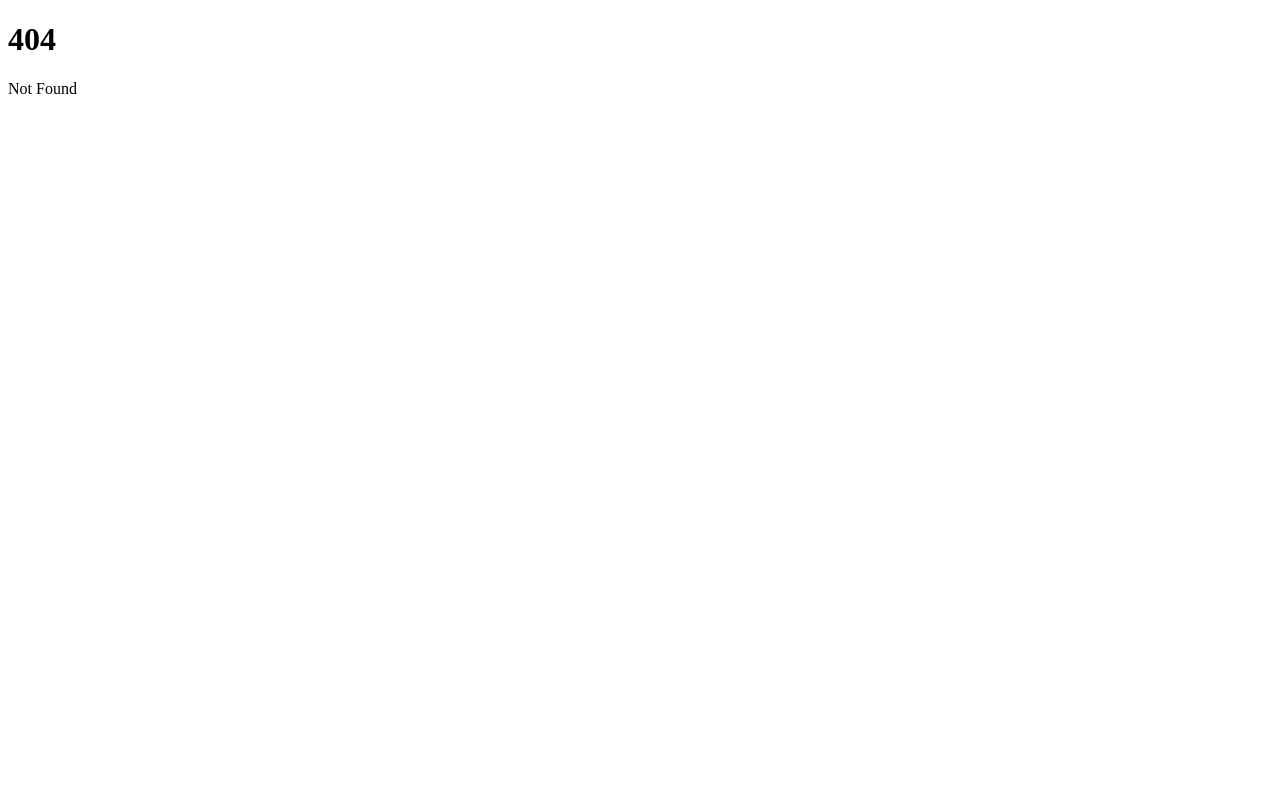
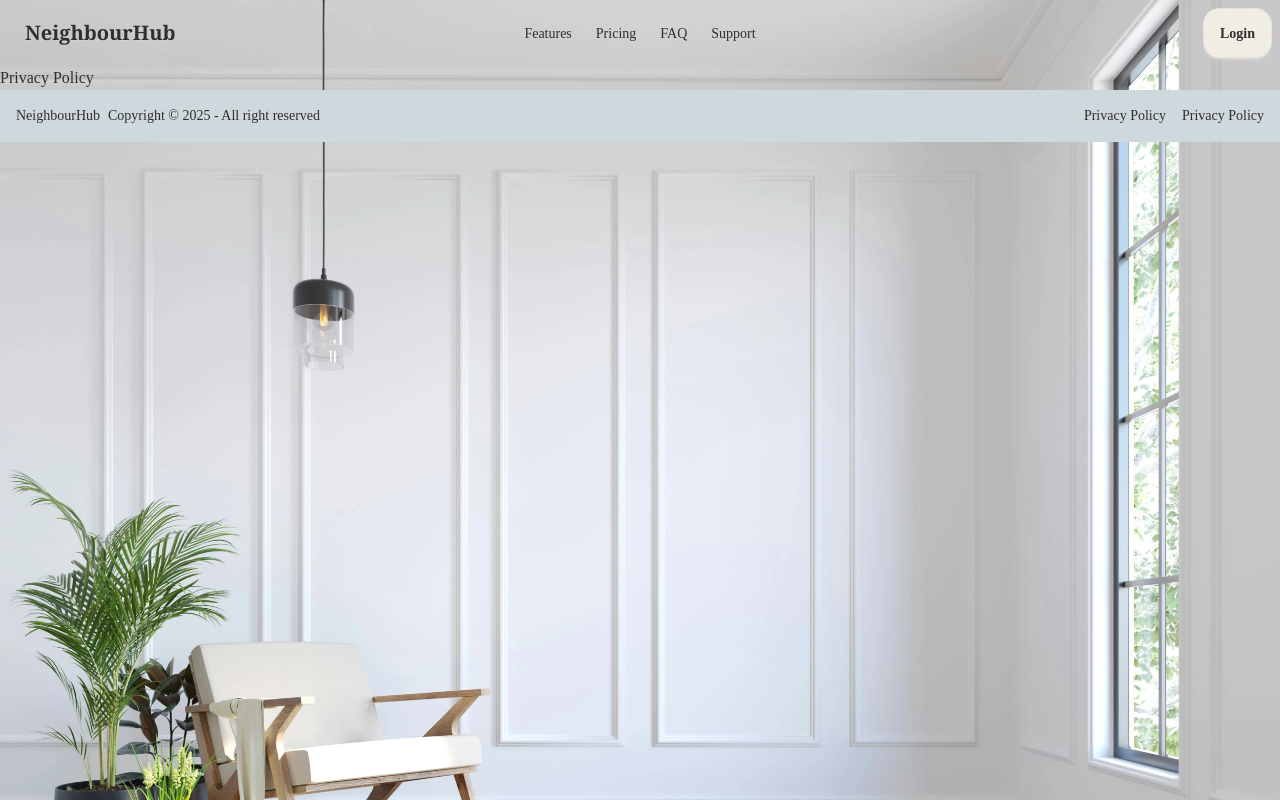
Before and after one commit to cntrvsy/NeighbourHubSB, a SvelteKit app: page /privacy-policy in a window 1280 px wide. Before the commit this address had no page. Shown: the top 800 px of the page. Built offline with nearby package versions, Linux system fonts and the light colour scheme.

Commit message:
bug fix privacy policy

```diff
--- a/src/routes/(website)/+page.svelte
+++ b/src/routes/(website)/+page.svelte
@@ -157,7 +157,7 @@
     </section>
 
     <!-- pricing -->
-    <section class="bg-base-400">
+    <section class="bg-base-400" id="pricing">
       <div class="container px-5 py-24 mx-auto">
         <div class="flex flex-col text-center w-full mb-20">
           <h1 class="sm:text-4xl text-3xl font-medium title-font mb-2">Pricing</h1>
--- /dev/null
+++ b/src/routes/(website)/privacy-policy/+page.svelte
@@ -0,0 +1 @@
+<h1>Privacy Policy</h1>
```
